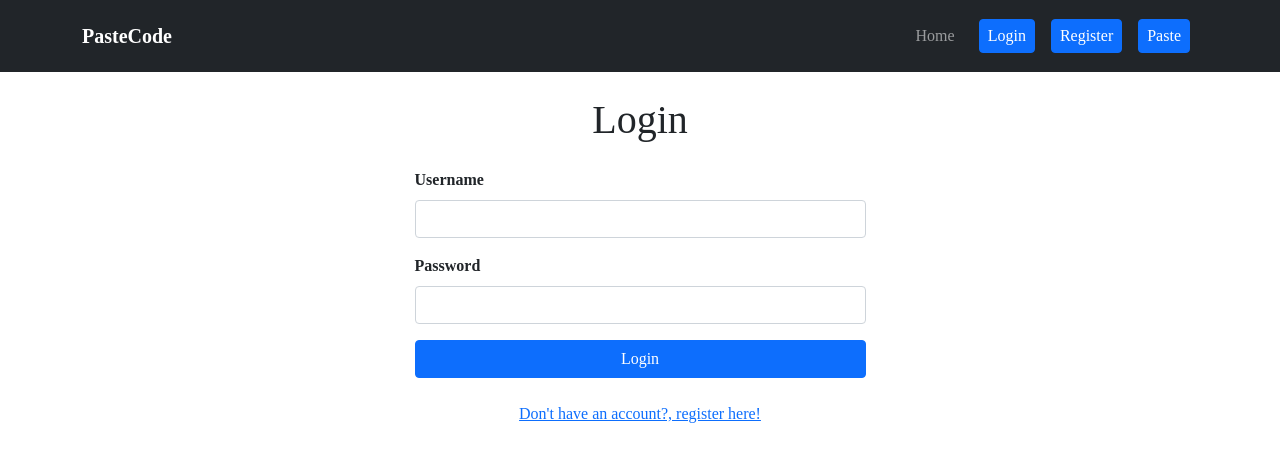
After one commit to muhammadpauzi/pastecode, a Flask app: page /login in a window 1280 px wide. The commit adds this page. Shown: the top 462 px of the page. Run offline with Flask 2, Linux system fonts and the light colour scheme; some libraries are stand-ins or nearby versions.

Commit message:
feat: add login and register page

```diff
--- a/website/__init__.py
+++ b/website/__init__.py
@@ -5,7 +5,9 @@ def create_app():
     app.config['SECRET_KEY'] = 'secret_key_123_pastecode'
 
     from .views import views
+    from .auth import auth
 
     app.register_blueprint(views, url_prefix='/')
+    app.register_blueprint(auth, url_prefix='/')
 
     return app
--- /dev/null
+++ b/website/auth.py
@@ -0,0 +1,12 @@
+from flask import Blueprint
+from flask.templating import render_template
+
+auth = Blueprint('auth', __name__)
+
+@auth.route('/login')
+def login():
+    return render_template('login.html')
+
+@auth.route('/register')
+def register():
+    return render_template('register.html')
--- a/website/templates/base.html
+++ b/website/templates/base.html
@@ -20,6 +20,12 @@
                     <a class="nav-link mx-2 px-2" href="/">Home</a>
                 </div>
                 <div class="navbar-nav">
+                    <a class="nav-link btn btn-primary py-1 text-white mx-2 px-2" href="/login">Login</a>
+                </div>
+                <div class="navbar-nav">
+                    <a class="nav-link btn btn-primary py-1 text-white mx-2 px-2" href="/register">Register</a>
+                </div>
+                <div class="navbar-nav">
                     <a class="nav-link btn btn-primary py-1 text-white mx-2 px-2" href="/paste">Paste</a>
                 </div>
             </div>
--- a/website/templates/home.html
+++ b/website/templates/home.html
@@ -2,11 +2,11 @@
 {% block title %}Home - PasteCode{% endblock %}
 
 {% block content %}
-<div class="col-md-7 py-4 mx-auto">
-    <h1 class="mb-3">PasteCode</h1>
+<div class="col-md-7 mx-auto">
+    <h1 class="mb-4">PasteCode</h1>
     <p><span class="text-success fw-bold">PasteCode</span> is service for save your code with highlighting to show to
         others
         people.</p>
-    <a href="/paste" class="btn btn-primary px-3">Paste</a>
+    <a href="/paste" class="btn btn-primary px-3">Let's Paste</a>
 </div>
 {% endblock %}
--- /dev/null
+++ b/website/templates/login.html
@@ -0,0 +1,20 @@
+{% extends 'base.html' %}
+{% block title %}Login - PasteCode{% endblock %}
+
+{% block content %}
+<div class="col-md-5 mx-auto">
+    <h1 class="mb-4 text-center">Login</h1>
+    <form action="" method="post">
+        <div class="mb-3">
+            <label for="username" class="form-label fw-bold">Username</label>
+            <input type="text" class="form-control" id="username" name="username">
+        </div>
+        <div class="mb-3">
+            <label for="password" class="form-label fw-bold">Password</label>
+            <input type="password" class="form-control" id="password" name="password">
+        </div>
+        <button class="btn btn-primary px-3 w-100">Login</button>
+        <a href="/register" class="text-center mt-4 d-block">Don't have an account?, register here!</a>
+    </form>
+</div>
+{% endblock %}
--- a/website/templates/paste.html
+++ b/website/templates/paste.html
@@ -13,7 +13,7 @@
             <label for="code" class="form-label fw-bold">Code</label>
             <textarea class="form-control" id="code" name="code" rows="5"></textarea>
         </div>
-        <button class="btn btn-primary px-3">Create</button>
+        <button class="btn btn-primary px-3">Save</button>
     </form>
 </div>
 {% endblock %}
```
Also changed, not shown: website/templates/register.html (added, +20 -0 lines).
